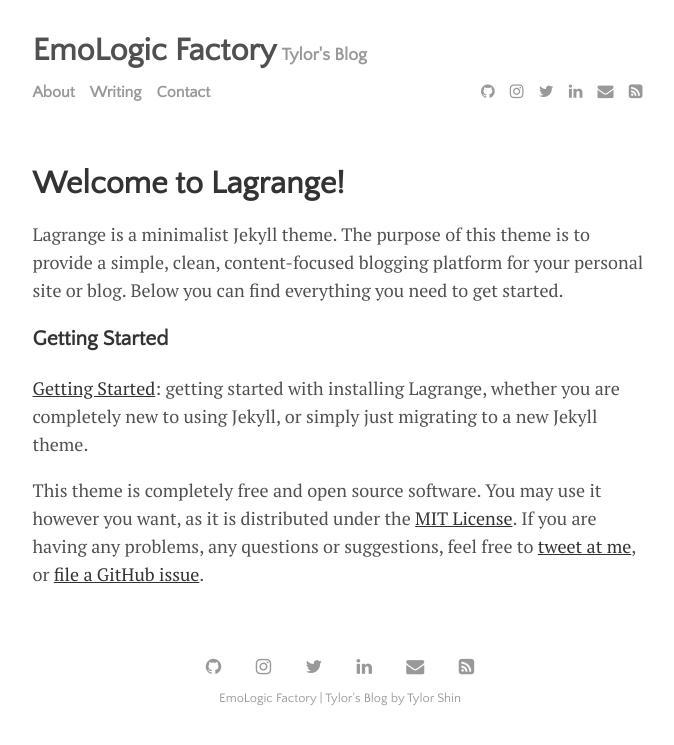
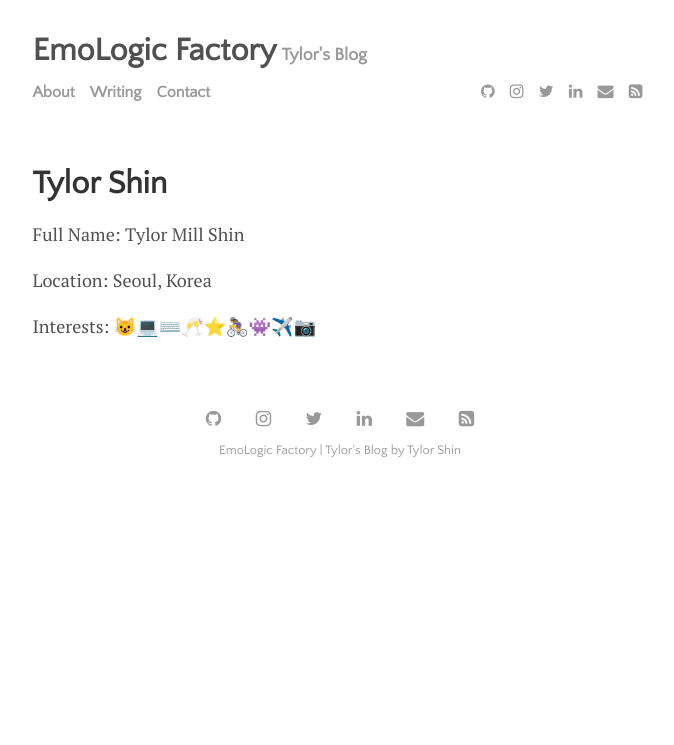
Before and after one commit to TylerShin/TylorShin.github.io, a Jekyll site: the page built from menu/about.md, in a window 1280 px wide. Shown: the top 745 px of the page, without its empty margins (300-974 px from the left). Built offline with Jekyll 4.4.1, drawn with Linux system fonts in a browser that asks for light colours.

Commit message:
Update about and contact menu

```diff
--- a/menu/about.md
+++ b/menu/about.md
@@ -1,12 +1,10 @@
 ---
 layout: page
-title: Welcome to Lagrange!
+title: Tylor Shin
 ---
 
-Lagrange is a minimalist Jekyll theme. The purpose of this theme is to provide a simple, clean, content-focused blogging platform for your personal site or blog. Below you can find everything you need to get started.
+Full Name: Tylor Mill Shin
 
-### Getting Started
+Location: Seoul, Korea
 
-[Getting Started]({{ site.github.url }}{% post_url 2018-03-29-textElement %}): getting started with installing Lagrange, whether you are completely new to using Jekyll, or simply just migrating to a new Jekyll theme.
-
-This theme is completely free and open source software. You may use it however you want, as it is distributed under the [MIT License](http://choosealicense.com/licenses/mit/). If you are having any problems, any questions or suggestions, feel free to [tweet at me](https://twitter.com/intent/tweet?text=My%question%about%Lagrange%is:%&via=paululele), or [file a GitHub issue](https://github.com/lenpaul/lagrange/issues/new).
+Interests: 😺💻⌨️🥂⭐️🚴‍♀️👾✈️📷
```
Also changed, not shown: menu/contact.md (+3 -1 lines).
